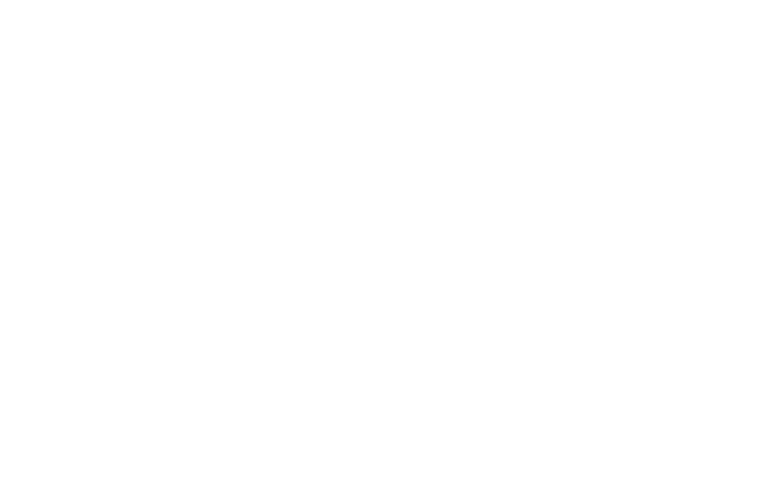
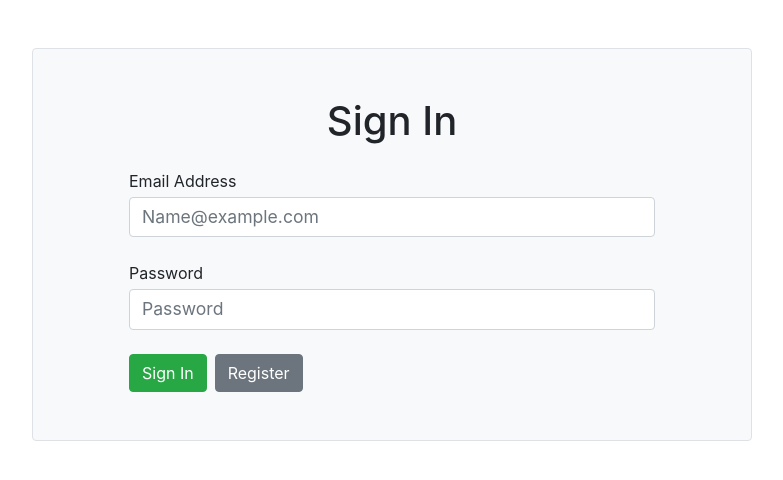
Before and after one commit to ViDjet-Git/Survey-WebSite-React, a React (Create React App) app: page /sign_in in a window 1280 px wide. Before the commit this address had no page. Shown: the top 480 px of the page, without its empty margins (248-1031 px from the left). Built offline with nearby package versions, Linux system fonts and the light colour scheme; the HTML template or start-up script is replaced by a standard one.

Commit message:
adding SignIn page

```diff
--- a/src/App.js
+++ b/src/App.js
@@ -7,6 +7,7 @@
 import Vote from "./main-content/Vote"
 import Create from "./main-content/Create"
 import Register from "./main-content/Register"
+import SignIn from "./main-content/SignIn"
 
 function Empty() {
   return ;
@@ -22,6 +23,7 @@
       <Route path="/vote" element={<NavBar />}></Route>
       <Route path="/create" element={<NavBar />}></Route>
       <Route path="/register" element={<Empty />}></Route>
+      <Route path="/sign_in" element={<Empty />}></Route>
     </Routes>
     <Routes>
       <Route path="/" element={<Home />}></Route>
@@ -30,6 +32,7 @@
       <Route path="/vote" element={<Vote />}></Route>
       <Route path="/create" element={<Create />}></Route>
       <Route path="/register" element={<Register />}></Route>
+      <Route path="/sign_in" element={<SignIn />}></Route>
     </Routes>
     </BrowserRouter>
   );
--- a/src/main-content/Register.js
+++ b/src/main-content/Register.js
@@ -1,10 +1,25 @@
 import Form from "react-bootstrap/Form"
 import Button from "react-bootstrap/Button"
+import Container from "react-bootstrap/Container"
+import { Link } from 'react-router-dom'
 import $ from "jquery"
 import { useState } from "react";
+import "./css/Register.css"
 
 function Register() {
-	const [result, setResult] = useState("");
+	const [error, setError] = useState("");
+	const [success, setSuccess] = useState("");
+
+	function ResultData(data) {
+		var myData = JSON.parse(data);
+		if(myData.error){
+			setError(myData.error);
+			setSuccess("");
+		} else if(myData.success){
+			setSuccess(myData.success);
+			setError("");
+		}
+	}
 
     const handleSubmit = (e) => {
         e.preventDefault();
@@ -14,16 +29,19 @@
             url: form.attr("action"),
             data: form.serialize(),
             success(data) {
-                setResult(data);
+                ResultData(data);
             },
         });
     };
 
     return(
     <div className="main-content">
-		<form action="http://localhost:8000/server.php" method="post" className="fixed-lg container border rounded mt-5 p-5 bg-light sm-top"
+		<Form action="http://localhost:8000/register.php" method="post"
         onSubmit={(event) => handleSubmit(event)}>
+			<Container className="fixed-lg border rounded mt-5 p-5 bg-light sm-top">
 			<h1 className="text-center mb-4">Registration</h1>
+			{error ? <p class="err mx-5 py-1 mb-4 bg-danger text-center text-white h5">{error}</p> : false}
+			{success ? <p class="err mx-5 py-1 mb-4 bg-success text-center text-white h5">{success}</p> : false}
 			<div className="Email Address ml-5 mr-5 mb-4">
 				<div className="mb-1 ">Email Address</div>
 				<div className="form-floating">
@@ -72,9 +90,9 @@
 			</div>
 
 			<Button variant="success" id="reg" type="submit" className="ml-5 mr-2">Register</Button>
-			<Button variant="secondary" id="sign" onclick="">Sign In</Button>
-		</form>
-		<h5>{result}</h5>
+			<Link to={'/sign_in'}><Button variant="secondary" id="sign">Sign In</Button></Link>
+			</Container>
+		</Form>
 	</div>
     );
 }
--- /dev/null
+++ b/src/main-content/SignIn.js
@@ -0,0 +1,63 @@
+import Form from "react-bootstrap/Form";
+import Container from "react-bootstrap/Container";
+import Button from "react-bootstrap/Button";
+import { Link, useNavigate } from 'react-router-dom'
+import { useState } from "react";
+import $ from "jquery"
+
+function SignIn() {
+    const [error, setError] = useState("");
+    const navigate = useNavigate();
+
+    function ResultData(data) {
+		var myData = JSON.parse(data);
+		if(myData.error){
+			setError(myData.error);
+		} else if(myData.success) {
+            setError("SUCCESS");
+            navigate("/");
+        }
+	}
+
+    const handleSubmit = (e) => {
+        e.preventDefault();
+        const form = $(e.target);
+        $.ajax({
+            type: "POST",
+            url: form.attr("action"),
+            data: form.serialize(),
+            success(data) {
+                ResultData(data);
+            },
+        });
+    };
+
+    return(
+    <div className="main-content">
+		<Form action="http://localhost:8000/login.php" method="post" onSubmit={(event) => handleSubmit(event)}>
+			<Container className="fixed-lg border rounded mt-5 p-5 bg-light sm-top">
+            <h1 className="text-center mb-4">Sign In</h1>
+            {error ? <p class="err mx-5 py-1 mb-4 bg-danger text-center text-white h5">{error}</p> : false}
+			<div className="Email-Address ml-5 mr-5 mb-4">
+				<div className="mb-1 ">Email Address</div>
+				<div className="form-floating">
+  					<Form.Control type="email" name="email" placeholder="Name@example.com"/>
+				</div>
+			</div>
+
+			<div className="Password ml-5 mr-5 mb-4">
+				<div className="mb-1 ">Password</div>
+				<div className="form-floating">
+  					<Form.Control type="password" name="password" placeholder="Password"/>
+				</div>
+			</div>
+
+			<Button variant="success" type="submit" id="signin" className="ml-5 mr-2">Sign In</Button>
+			<Link to={'/register'}><Button variant="secondary">Register</Button></Link>
+            </Container>
+        </Form>
+	</div>
+    );
+}
+
+export default SignIn;
--- /dev/null
+++ b/src/main-content/css/Register.css
@@ -0,0 +1,3 @@
+.err {
+	font-weight: bold;
+}
--- a/src/navbar/NavBar.js
+++ b/src/navbar/NavBar.js
@@ -46,7 +46,7 @@
       			<Nav className="me-auto mb-2 mb-lg-0">
           			<Link onClick={() => setExpanded(false)} className="text-light h4 mt-1 ml-3 text-decoration-none" to={'/profile'}>Profile</Link>
 					<Link onClick={() => setExpanded(false)} className="text-light h4 mt-1 ml-3 text-decoration-none" to={'/info'}>Info</Link>
-          			<Link onClick={() => setExpanded(false)} className="sign-in-btn text-success h4 mt-1 ml-3 text-decoration-none" to={'/sign'}>Sign In</Link>
+          			<Link onClick={() => setExpanded(false)} className="sign-in-btn text-success h4 mt-1 ml-3 text-decoration-none" to={'/sign_in'}>Sign In</Link>
       			</Nav>
   			</Navbar.Collapse>
     	</Container>
```
Also changed, not shown: 1 other file (tests, documents, lock files or other folders).
